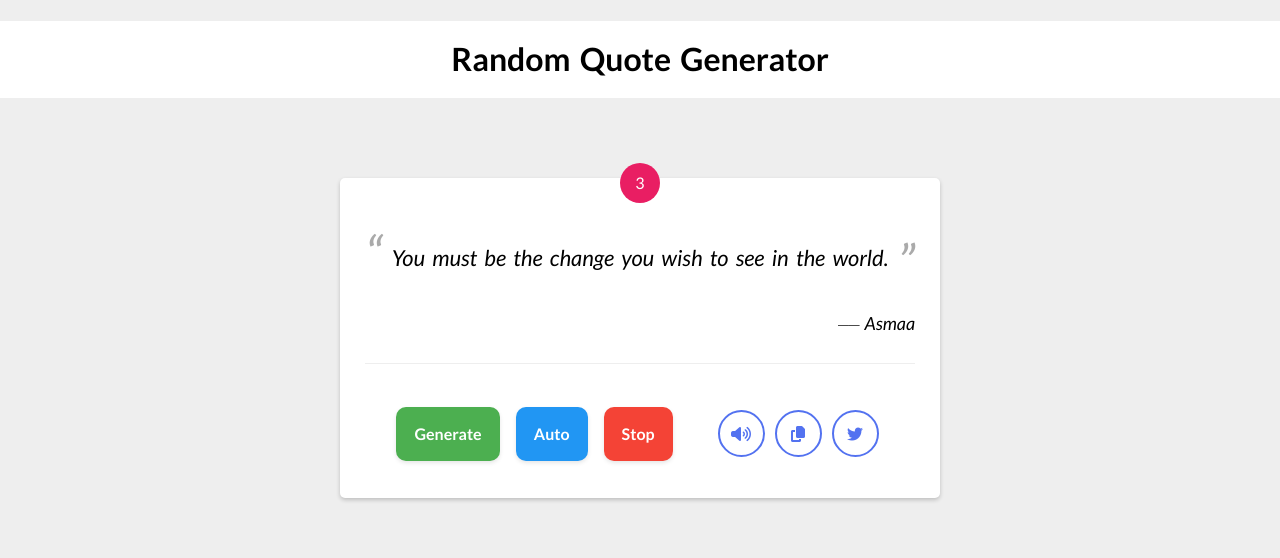
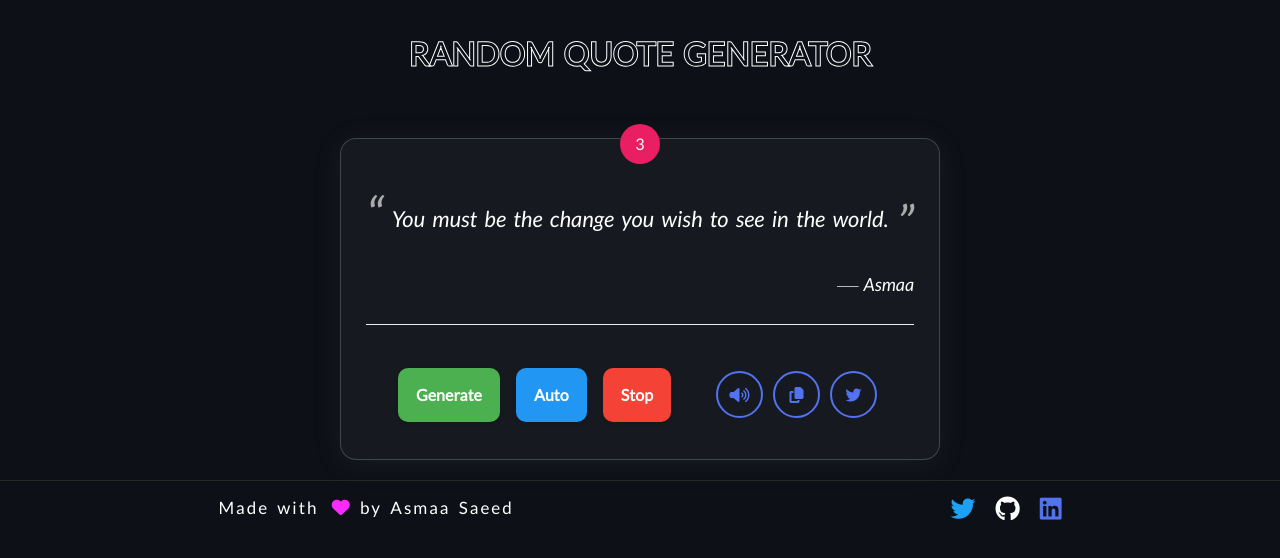
Before and after one commit to Asmaa-Saeed/random-quotes-generator, a plain HTML site: page index.html in a window 1280 px wide. Drawn offline with Linux system fonts and the light colour scheme.

Commit message:
change the design

```diff
--- a/css/styles.css
+++ b/css/styles.css
@@ -10,6 +10,9 @@ body {
   font-optical-sizing: auto;
   background-color: #eee;
   margin: 0;
+  padding: 0;
+  background:#0d1117;
+  color: #fff;
 }
 
 ul {
@@ -17,22 +20,34 @@ ul {
 }
 
 h1 {
-  background-color: white;
-  margin: 0 0 20px;
   text-align: center;
-  padding: 20px;
+  padding: 15px;
+  text-align: center;
+    font-size: 25px;
+    color:transparent;
+    -webkit-text-stroke: 1px #fff;
+    text-transform: uppercase;
+    margin-bottom: 30px;
+
 }
 
 .quotes {
   max-width: 600px;
   max-height: 390px;
   box-shadow: 0 2px 4px rgba(0, 0, 0, 0.2);
-  margin: 80px auto 20px;
-  background-color: white;
+  margin: 50px auto 20px;
+  background-color:#161b229f;
+  /* background: linear-gradient(45deg, #002aff4b, #ff000058); */
   text-align: center;
   padding: 25px;
   border-radius: 5px;
   position: relative;
+background: rgba(255, 255, 255, 0.04);
+border-radius: 16px;
+box-shadow: 0 4px 30px rgba(128, 126, 126, 0.1);
+backdrop-filter: blur(2.2px);
+-webkit-backdrop-filter: blur(2.2px);
+border: 1px solid rgba(255, 255, 255, 0.19);
 }
 /*
 @media(max-width:600px ) {
@@ -64,11 +79,10 @@ h1 {
   font-size: 22px;
   line-height: -1.8px;
   padding: 20px;
-  /* margin-bottom: 50px; */
   position: relative;
   font-style: italic;
-  /* border-bottom: 1px solid #eee; */
 }
+
 .quote-display::before,
 .quote-display::after {
   position: absolute;
@@ -118,6 +132,7 @@ h1 {
     padding: 10px;
   }
   .other-btns {
+    display: flex;
     text-align: center;
     margin-right: 8px;
     margin-bottom: 3px;
@@ -189,3 +204,46 @@ ul li:hover {
   margin-top: 0;
   margin-bottom: 10px;
 }
+
+
+.footer {
+  display: flex;
+  justify-content: space-around;
+  align-items: center;
+  margin-top: 10px;
+  /* margin-bottom: 10px; */
+  border-top: 1px solid #272727;
+}
+
+.footer p {
+  font-size: 17px;
+  letter-spacing: 2px;
+  /* font-style:oblique; */
+}
+
+.footer p .icon {
+  color:rgb(248, 44, 255);
+  font-size: 18px;
+  margin-left: 5px;
+}
+
+.footer .social {
+  display: flex;
+  gap: 20px;
+  font-size: 25px;
+}
+
+
+.twitter {
+  color: #1da1f2;
+}
+
+
+.github {
+  color: rgb(255, 255, 255);
+}
+
+
+.linkedin {
+  color: #5372f0;
+}
--- a/index.html
+++ b/index.html
@@ -10,7 +10,7 @@
     <!-- google fonts -->
     <link rel="preconnect" href="https://fonts.googleapis.com">
     <link rel="preconnect" href="https://fonts.gstatic.com" crossorigin>
-    <link href="https://fonts.googleapis.com/css2?family=Amiri:ital,wght@0,400;0,700;1,400;1,700&family=Lato:ital,wght@0,100;0,300;0,400;0,700;0,900;1,100;1,300;1,400;1,700;1,900&family=Noto+Serif+Khitan+Small+Script&family=Roboto+Serif:ital,opsz,wght@0,8..144,100..900;1,8..144,100..900&family=Rubik:ital,wght@0,300..900;1,300..900&display=swap" rel="stylesheet">
+    <link href="https://fonts.googleapis.com/css2?family=Amiri:ital,wght@0,400;0,700;1,400;1,700&family=Lato:ital,wg       ht@0,100;0,300;0,400;0,700;0,900;1,100;1,300;1,400;1,700;1,900&family=Noto+Serif+Khitan+Small+Script&family=Roboto+Serif:ital,opsz,wght@0,8..144,100..900;1,8..144,100..900&family=Rubik:ital,wght@0,300..900;1,300..900&display=swap" rel="stylesheet">
 </head>
 <body>
     <h1>Random Quote Generator</h1>
@@ -37,6 +37,17 @@
     </div>
     </div>
     <div class="auto-status"></div>
+    <footer>
+        <div class="footer">
+            <p>Made with <i class="fa-solid fa-heart icon"></i> by Asmaa Saeed</p>
+            <!-- <p>Made with ❤️ by Asmaa Saeed</p> -->
+        <div class="social">
+            <a href="https://twitter.com/AsmaaSaeed" target="_blank"><i class="fab fa-twitter twitter"></i></a>
+            <a href="https://github.com/AsmaaSaeed" target="_blank"><i class="fab fa-github github"></i></a>
+            <a href="https://www.linkedin.com/in/asmaa-saeed-8b5a82202/" target="_blank"><i class="fab fa-linkedin linkedin"></i></a>
+        </div>
+        </div>
+    </footer>
     <script src="index.js"></script>
 </body>
 </html>
```
